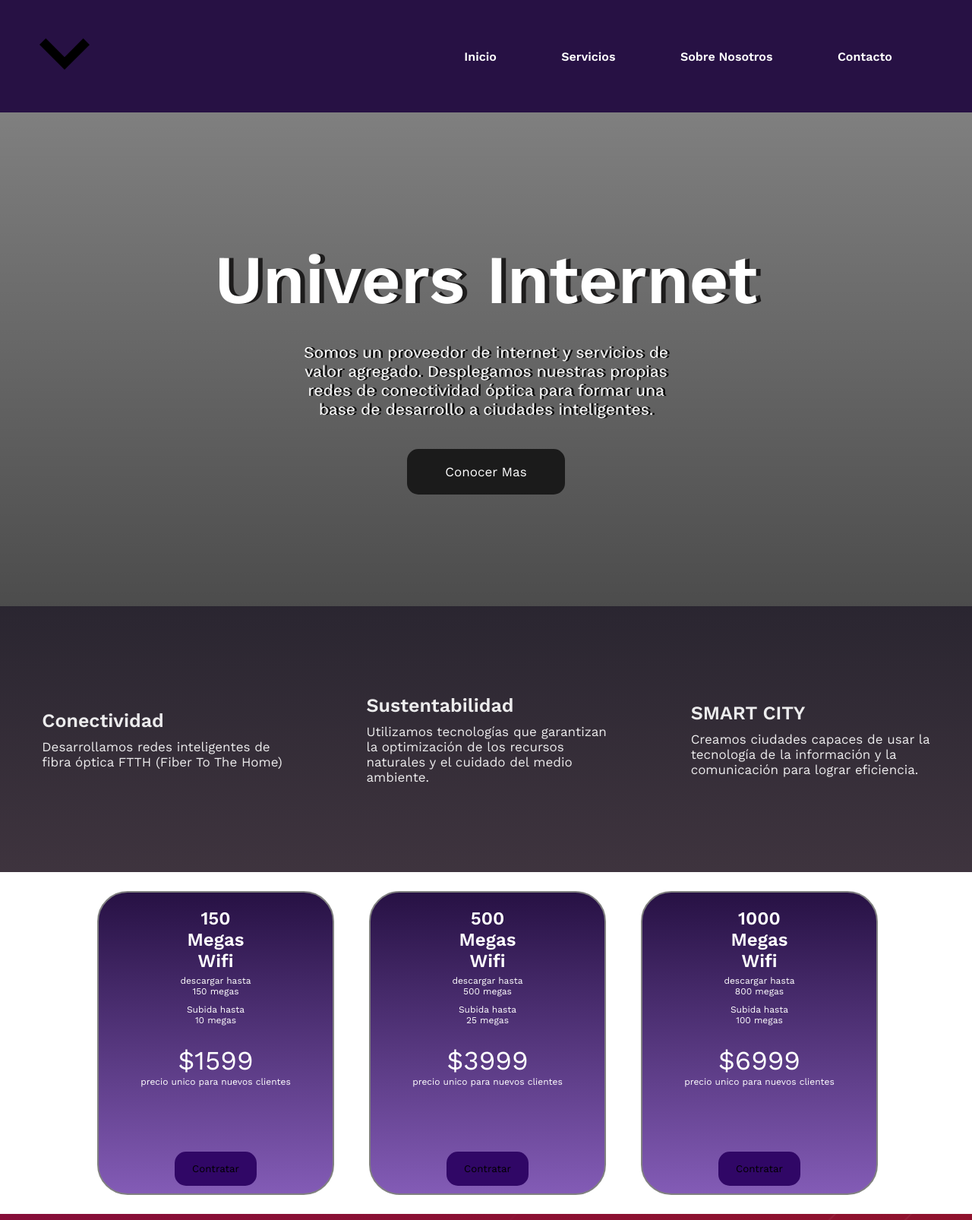
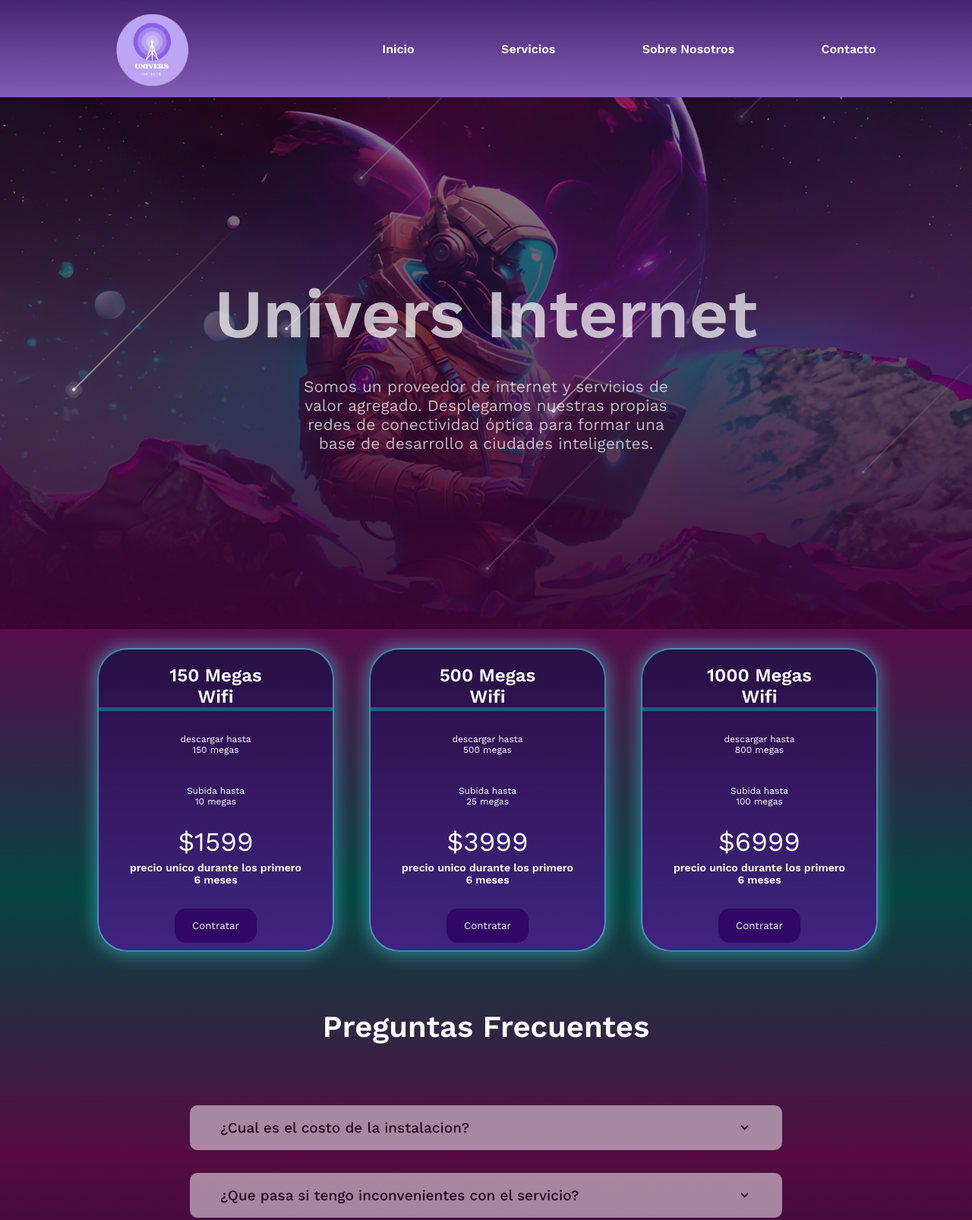
Before and after one commit to SantiNoccetti/TP-Integrador, a plain HTML site: page index.html in a window 1280 px wide. Shown: the top 1606 px of the page at 76% size. Drawn offline with nearby package versions, Linux system fonts and the light colour scheme.

Commit message:
Mejorando CSS

```diff
--- a/estilo.css
+++ b/estilo.css
@@ -4,7 +4,9 @@
     text-decoration: none;
     font-family: 'Work Sans', sans-serif;
 }
-
+html {
+    scroll-behavior: smooth;
+  }
 /*
 ==========================================
             HEADER
@@ -15,7 +17,7 @@ header {
     z-index: 3;
     display: flex;
     height: fit-content;
-    background-color: #271144;
+    background: linear-gradient(180deg, #462570, #521b99b7);
     justify-content: space-around;
     align-items: center;
     padding: 1.5vh;
@@ -24,21 +26,29 @@ header {
 
 .logo-imagen {
 
-    height: 15vh;
-    margin-right: 55vh;
+    height: 13vh;
     cursor: pointer;
-
+    margin: auto;
 }
-
+nav{
+    display: flex;
+    justify-content: space-evenly;
+    align-items: center;
+    width: 70%;
+    margin: 0 ;
+}
 .nav-link {
     color: white;
     font-weight: 600;
-    padding-right: 10vh;
+    transition: color .3s,transform 0.2s ease-in-out;
 }
 
-.nav-link:hover {
-    color: #611fb1;
+.nav-link:hover,.nav-link:focus {
+    color: #000;
+
+    transform: scale(1.1);
 }
+
 
 /*
 ==========================================
@@ -51,19 +61,22 @@ header {
 */
 
 .hero {
+
     display: flex;
     justify-content: center;
     align-items: center;
-    background: linear-gradient(rgba(0, 0, 0, .5), rgba(0, 0, 0, .7)), url("img/fondo6.jpg");
+    background: linear-gradient(rgba(26, 12, 31, 0.5),rgba(58, 3, 50, 0.969) ), url("fondo.jpg");
+    background-attachment: fixed;
     background-size: cover;
     background-position: center;
     text-align: center;
     width: 100%;
-    height: 650px;
+    height: 700px;
 }
 
 .hero .contenido-hero {
-
+    position: absolute;
+    z-index: 10;
     display: flex;
     justify-content: center;
     align-items: center;
@@ -77,18 +90,24 @@ header {
     font-size: 90px;
     padding: 20px;
     color: white;
-    text-shadow: rgb(29, 28, 28) 6px 0px;
+    opacity: .7;
     font-family: 'Work Sans', 'Poppins';
+    transition: opacity .3s;
 }
 
 .slogan-hero {
     padding: 10px 0px 20px 0px;
     font-size: 21px;
     color: white;
-    text-shadow: black 3px 0px;
+    opacity: .7;
     font-family: 'Work Sans', 'Poppins';
+    transition: opacity .3s;
 }
+.titulo-hero:hover, .slogan-hero:hover{
+    opacity: 1;
+    cursor: default;
 
+}
 .boton-hero {
     background-color: rgb(27, 27, 27);
     color: white;
@@ -100,15 +119,12 @@ header {
     font-family: 'Work Sans', 'Poppins';
 }
 
-.boton-hero:hover {
-    color: black;
-    background-color: rgba(255, 255, 255, 0.815);
-}
+
 
 /* segundo section */
 .hero2 {
     width: 100%;
-    height: 350px;
+    height: 330px;
     display: flex;
     justify-content: space-around;
     background: linear-gradient(rgba(19, 14, 26, 0.9), rgba(14, 1, 14, 0.8));
@@ -158,20 +174,86 @@ header {
     height: 400px;
     column-gap: 50px;
     padding: 25px 0;
+
+    background-size: 400% 400%;
+    animation: cambiar 10s ease infinite;
 }
 .grid-servicios {
     text-align: center;
     color: #fff;
-    border: 2px solid grey;
     border-radius: 40px;
     position: relative;
     background: linear-gradient(180deg, #271144, #521b99b7);
     width: 100%;
-}
+    border: none;
+    box-shadow: 0 0 10px 3px rgb(13, 105, 105);
+    overflow: hidden;
+  }
 
+  .grid-servicios::before {
+    content: "";
+    position: absolute;
+    top: -10px;
+    left: -10px;
+    right: -10px;
+    bottom: -10px;
+    background: linear-gradient(-45deg, #00ffff, #0066ff, #00ffff);
+    z-index: -1;
+    filter: blur(10px);
+  }
+
+  .grid-servicios {
+    text-align: center;
+    color: #fff;
+    border-radius: 40px;
+    position: relative;
+    background: linear-gradient(180deg, #271144, #521b99b7);
+    width: 100%;
+    box-shadow: 0 0 10px 3px rgb(13, 105, 105);
+    overflow: hidden; /* Para ocultar el desbordamiento del contenido del contenedor */
+    border: 2px solid transparent;
+    box-shadow: 0 0 10px 3px rgb(13, 105, 105);
+    animation: border-neon 2s linear infinite; /* Agregamos la animación */
+  }
+
+  /* Agregamos un div con la clase .border que será el que tenga el borde estilo neon */
+
+
+  /* Creamos la animación */
+  @keyframes border-neon {
+    0% {
+      border-color: rgba(90, 255, 255, 1);
+      box-shadow: 0 0 10px 3px rgba(90, 255, 255, 0.5);
+    }
+    50% {
+      border-color: rgba(90, 255, 255, 0.5);
+      box-shadow: 0 0 20px 6px rgba(90, 255, 255, 0.3);
+    }
+    100% {
+      border-color: rgba(90, 255, 255, 1);
+      box-shadow: 0 0 10px 3px rgba(90, 255, 255, 0.5);
+    }
+  }
 .servicio-estilo {
     margin: 20px 0;
 }
+.servicio-estilo h2 {
+    margin-bottom: 30px;
+    position: relative; /* establecemos la posición relativa para poder posicionar el elemento de reflejo */
+  }
+
+  .servicio-estilo h2::after {
+    content: ""; /* agregamos un elemento de pseudocontenido para representar el reflejo */
+    position: absolute; /* establecemos la posición absoluta para poder posicionar el elemento */
+    bottom: -5px; /* posicionamos el elemento debajo del elemento principal */
+    left: 0;
+    right: 0;
+    height: 5px; /* establecemos la altura del reflejo */
+    background-color: cyan; /* establecemos el color de fondo del reflejo */
+    opacity: 0.3; /* establecemos la opacidad del reflejo */
+
+  }
+
 
 .servicio-estilo p {
     font-size: 12px;
@@ -179,13 +261,17 @@ header {
     justify-content: center;
     padding: 5px 0;
 }
-
+.descarga{
+    margin-bottom: 30px;
+}
 .precio {
     font-size: 35px;
 }
 
 .span {
-    font-size: 12px;
+    margin-top:5px;
+    font-size: 14px;
+    font-weight: 600;
 }
 
 .bt {
@@ -202,13 +288,15 @@ header {
     cursor: pointer;
     transition: 0.3s;
     background-color: #300766;
+    color: #F7EFE5;
 }
 
 .bt:hover {
     width: 40%;
     transition: 0.6s;
-    background-color: #702acc;
-    color: #fff;
+    background-color: #4ce7e7;
+    font-style: 700;
+    color: #000000;
     box-shadow: 0 4px 8px 0 rgba(0, 0, 0, 0.2), 0 6px 20px 0 rgba(0, 0, 0, 0.19);
 }
 
@@ -230,7 +318,7 @@ header {
 .cont-preguntas{
     position:relative ;
     z-index: 4;
-    margin: 30px 250px;
+    margin: 30px 250px 0px 250px;
     padding-bottom: 50px;
 }
 .cont-pregunta{
@@ -241,8 +329,12 @@ header {
     opacity: .5;
     cursor: pointer;
 }
+
 .cont-pregunta.activa{
     opacity: 1;
+    content: "";
+    z-index: -1;
+    box-shadow: 0 0 10px 3px rgb(13, 105, 105);
 }
 .cont-pregunta.activa .respuesta{
     opacity: 1;
@@ -280,10 +372,8 @@ header {
     height: fit-content;
     width: 100%;
     color: #000;
-    background:linear-gradient(25deg,#1a0336,#78074b,#9e1a1a);
-    background-size: 400% 400%;
-    animation: cambiar 10s ease infinite;
-    overflow: hidden;
+    background:linear-gradient(180deg, rgba(88, 12, 77, 1),#064443,#550b42, #230e31);
+
 }
 @keyframes cambiar{
     0%{background-position: 0% 50%;}
@@ -293,12 +383,10 @@ header {
 
 .fondo{
     position: absolute;
-
     z-index: 2;
     width: 100%;
-    height: 100vh;
+    height: 112vh;
     background-position-x: center;
-
     overflow: hidden;
 }
 .estrellas{
@@ -452,10 +540,7 @@ span:nth-child(10){
     margin-left: 4%;
 }
 
-hr {
-    background-color: #271144;
-    height: 1%;
-}
+
 
 .menu-pie {
     display: grid;
@@ -480,29 +565,10 @@ hr {
     color: #42032C
 }
 
-form {
-    display: flex;
-    flex-direction: column;
-    gap: 10px;
 
-}
 
-input {
-    border: none;
-    padding: 5px 20px;
-}
 
-button {
-    padding: 5px 20px;
-    background-color: #F7EFE5;
-    border: none;
-}
 
-button:hover {
-    background-color: #42032C;
-    color: #F7EFE5;
-    transition: all 0.4s;
-}
 
 .derechos-autor {
     display: flex;
--- a/index.html
+++ b/index.html
@@ -17,16 +17,15 @@
     <!-- *** Anto *** -->
     <header>
 
-        <a class="logo-header"><img class="logo-imagen" src="expand_more_FILL0_wght700_GRAD0_opsz48.svg" alt="" /></a>
+        <img class="logo-imagen" src="universlogo.png" alt="" />
 
 
+        <nav id="inicio">
 
-        <nav>
-
-            <a href="" class="nav-link">Inicio</a>
-            <a href="" class="nav-link">Servicios</a>
-            <a href="" class="nav-link">Sobre Nosotros</a>
-            <a href="" class="nav-link">Contacto</a>
+            <a href="#inicio" class="nav-link">Inicio</a>
+            <a href="#servicios" class="nav-link">Servicios</a>
+            <a href="#sobrenosotros" class="nav-link">Sobre Nosotros</a>
+            <a href="#contacto" class="nav-link">Contacto</a>
 
         </nav>
 
@@ -45,67 +44,31 @@
       */ -->
         <!-- Orlando -->
         <section class="hero">
-
+            <div class="fondo">
+                <span class="estrellas"></span>
+                <span class="estrellas"></span>
+                <span class="estrellas"></span>
+                <span class="estrellas"></span>
+                <span class="estrellas"></span>
+                <span class="estrellas"></span>
+                <span class="estrellas"></span>
+                <span class="estrellas"></span>
+                <span class="estrellas"></span>
+            </div>
             <div class="contenido-hero">
 
                 <h1 class="titulo-hero">Univers Internet</h1>
                 <p class="slogan-hero">Somos un proveedor de internet y servicios de <br> valor agregado. Desplegamos
                     nuestras propias <br>
                     redes de conectividad óptica para formar una <br> base de desarrollo a ciudades inteligentes.</p>
-                <a class="boton-hero" href="#">Conocer Mas</a>
+
 
             </div>
 
 
         </section>
 
-        <section class="hero2">
 
-            <div class="info">
-
-                <i class="fa-sharp fa-solid fa-wifi"></i>
-
-                <div class="cont-info">
-
-                    <h2 class="titulo-cont-info">Conectividad</h2>
-                    <p class="parrafo-cont-info">Desarrollamos redes inteligentes de<br>fibra óptica FTTH (Fiber To The
-                        Home)</p>
-
-                </div>
-
-            </div>
-
-            <div class="info">
-
-                <i class="fa-solid fa-recycle"></i>
-
-                <div class="cont-info">
-
-                    <h2 class="titulo-cont-info">Sustentabilidad</h2>
-                    <p class="parrafo-cont-info">Utilizamos tecnologías que garantizan<br>la optimización de los
-                        recursos<br>naturales y el
-                        cuidado del medio<br>ambiente.</p>
-
-                </div>
-
-            </div>
-
-            <div class="info">
-
-                <i class="fa-brands fa-codepen"></i>
-
-                <div class="cont-info">
-
-                    <h2 class="titulo-cont-info">SMART CITY</h2>
-                    <p class="parrafo-cont-info">Creamos ciudades capaces de usar la<br>tecnología de la información y
-                        la<br>comunicación para
-                        lograr eficiencia.</p>
-
-                </div>
-
-            </div>
-
-        </section>
         <!-- /*
         ==========================================
                 HERO
@@ -117,64 +80,7 @@
 */ -->
         <!-- Taiel -->
         <!-- SERVICIOS -->
-        <div class="servicios">
 
-            <div class="grid-servicios">
-
-                <div class="servicio-estilo">
-
-                    <h2>
-                        150 <br>Megas<br> Wifi
-                    </h2>
-
-                    <p>descargar hasta <br> 150 megas</p>
-                    <p>Subida hasta <br> 10 megas</p>
-
-                </div>
-
-                <p class="precio">$1599</p>
-                <p class="span">precio unico para nuevos clientes</p>
-                <button class="bt"> Contratar </button>
-
-            </div>
-
-            <div class="grid-servicios">
-
-                <div class="servicio-estilo">
-
-                    <h2>
-                        500 <br>Megas<br> Wifi
-                    </h2>
-
-                    <p>descargar hasta <br> 500 megas</p>
-                    <p>Subida hasta <br> 25 megas</p>
-
-                </div>
-
-                <p class="precio">$3999</p>
-                <p class="span">precio unico para nuevos clientes</p>
-                <button class="bt"> Contratar </button>
-
-            </div>
-
-            <div class="grid-servicios">
-
-                <div class="servicio-estilo">
-
-                    <h2>
-                        1000 <br>Megas<br> Wifi
-                    </h2>
-                    <p>descargar hasta <br> 800 megas</p>
-                    <p>Subida hasta <br> 100 megas</p>
-
-                </div>
-
-                <p class="precio">$6999</p>
-                <p class="span">precio unico para nuevos clientes</p>
-                <button class="bt"> Contratar </button>
-            </div>
-
-        </div>
         <!-- FIN DE SERVICIOS -->
         <!-- /*
 ==========================================
@@ -185,16 +91,63 @@
         <!-- -------------------------------------------------------------------- -->
         <!-- Santino -->
         <section class="instalacion">
-            <div class="fondo">
-                <span class="estrellas"></span>
-                <span class="estrellas"></span>
-                <span class="estrellas"></span>
-                <span class="estrellas"></span>
-                <span class="estrellas"></span>
-                <span class="estrellas"></span>
-                <span class="estrellas"></span>
-                <span class="estrellas"></span>
-                <span class="estrellas"></span>
+            <div class="servicios" id="servicios">
+
+                <div class="grid-servicios">
+
+                    <div class="servicio-estilo">
+
+                        <h2>
+                            150 Megas<br> Wifi
+                        </h2>
+
+                        <p class="descarga">descargar hasta <br> 150 megas</p>
+                        <p>Subida hasta <br> 10 megas</p>
+
+                    </div>
+
+                    <p class="precio">$1599</p>
+                    <p class="span">precio unico durante los primero <br> 6 meses</p>
+                    <button class="bt"> Contratar </button>
+
+                </div>
+
+                <div class="grid-servicios">
+
+                    <div class="servicio-estilo">
+
+                        <h2>
+                            500 Megas<br> Wifi
+                        </h2>
+
+                        <p class="descarga">descargar hasta <br> 500 megas</p>
+                        <p>Subida hasta <br> 25 megas</p>
+
+                    </div>
+
+                    <p class="precio">$3999</p>
+                    <p class="span">precio unico durante los primero <br> 6 meses</p>
+                    <button class="bt"> Contratar </button>
+
+                </div>
+
+                <div class="grid-servicios">
+
+                    <div class="servicio-estilo">
+
+                        <h2>
+                            1000 Megas<br> Wifi
+                        </h2>
+                        <p class="descarga">descargar hasta <br> 800 megas</p>
+                        <p>Subida hasta <br> 100 megas</p>
+
+                    </div>
+
+                    <p class="precio">$6999</p>
+                    <p class="span">precio unico durante los primero <br> 6 meses</p>
+                    <button class="bt"> Contratar </button>
+                </div>
+
             </div>
             <h1 class="titulo-preguntas">Preguntas Frecuentes</h1>
 
@@ -246,6 +199,53 @@
 
 
         </section>
+        <section class="hero2">
+
+            <div class="info">
+
+                <i class="fa-sharp fa-solid fa-wifi"></i>
+
+                <div class="cont-info">
+
+                    <h2 class="titulo-cont-info">Conectividad</h2>
+                    <p class="parrafo-cont-info">Desarrollamos redes inteligentes de<br>fibra óptica FTTH (Fiber To The
+                        Home)</p>
+
+                </div>
+
+            </div>
+
+            <div class="info">
+
+                <i class="fa-solid fa-recycle"></i>
+
+                <div class="cont-info">
+
+                    <h2 class="titulo-cont-info">Sustentabilidad</h2>
+                    <p class="parrafo-cont-info">Utilizamos tecnologías que garantizan<br>la optimización de los
+                        recursos<br>naturales y el
+                        cuidado del medio<br>ambiente.</p>
+
+                </div>
+
+            </div>
+
+            <div class="info">
+
+                <i class="fa-brands fa-codepen"></i>
+
+                <div class="cont-info">
+
+                    <h2 class="titulo-cont-info">SMART CITY</h2>
+                    <p class="parrafo-cont-info">Creamos ciudades capaces de usar la<br>tecnología de la información y
+                        la<br>comunicación para
+                        lograr eficiencia.</p>
+
+                </div>
+
+            </div>
+
+        </section>
         <!-- Santino -->
         <!-- -------------------------------------------------------------------- -->
         <!-- Taiel -->
@@ -260,7 +260,7 @@
                 FOOTER
     ==========================================
     */ -->
-    <footer class="pie-de-pagina">
+    <footer class="pie-de-pagina" id="contacto">
         <div class="header-del-pie">
             <div class="logo-pie">
                 <p class="un-pie">
@@ -273,32 +273,15 @@
         </div>
 
         <div class="menu-pie">
-            <div>
-                <h2>Company</h2>
-                <a class="link-footer" href="#">Home</a>
-                <a class="link-footer" href="#">Contact us</a>
-                <a class="link-footer" href="#">About us</a>
-                <a class="link-footer" href="#">Get started</a>
-            </div>
+
             <div>
                 <h2>Servises</h2>
                 <a class="link-footer" href="#">Servicios de internet</a>
                 <a class="link-footer" href="#">Telefonia por cablemódem</a>
                 <a class="link-footer" href="#">FTTH</a>
             </div>
-            <div>
-                <h2>Account</h2>
-                <a class="link-footer" href="#">my account</a>
-                <a class="link-footer" href="#">profile</a>
-                <a class="link-footer" href="#">preferences</a>
-            </div>
-            <div>
-                <h2>Suscribe</h2>
-                <form action="">
-                    <input type="text" placeholder="enter your email">
-                    <button type="submit">Suscribe</button>
-                </form>
-            </div>
+
+
         </div>
         <div class="derechos-autor">
             <p>copyright©UniverseInternet. All right reserved</p>
```
Also changed, not shown: fondo.jpg (added), universlogo.png (added), 1 other file.
